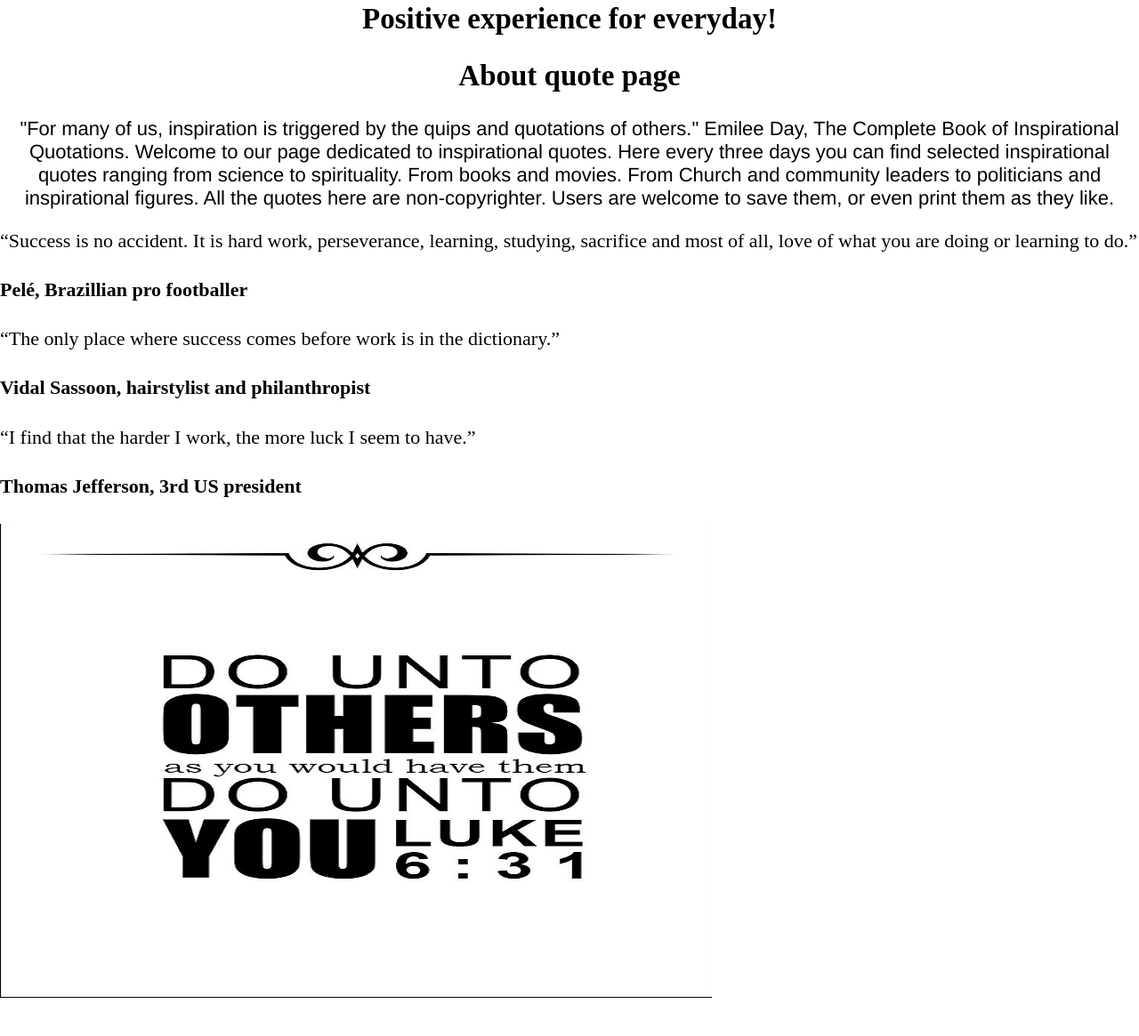
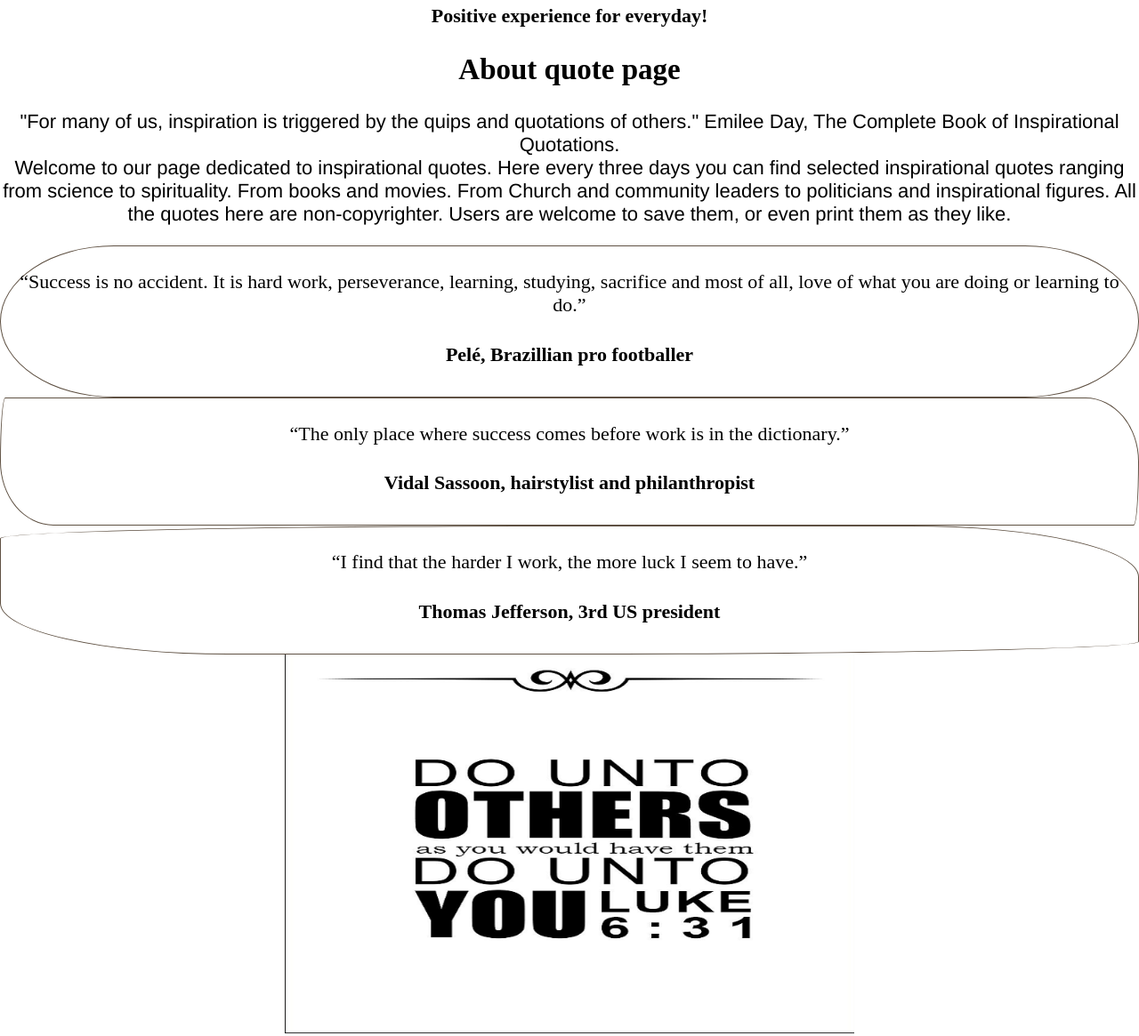
Before and after one commit to AaronRaven/wdd130, a plain HTML site: page goodness/quotes.html in a window 1280 px wide. Shown: the part 196-1361 px from the top of the page at 89% size. Drawn offline with Linux system fonts and the light colour scheme.

Commit message:
Homework

```diff
--- a/goodness/quotes.html
+++ b/goodness/quotes.html
@@ -26,27 +26,34 @@
     <main class="quotes-page">
         <section id="goodness-motto">
         <h1>Goodness</h1>
-        <h2>Positive experience for everyday!</h2>
+        <h4>Positive experience for everyday!</h4>
         </section>
         <section id="about">
             <h2>About quote page</h2>
             <p>
                 "For many of us, inspiration is triggered by the quips and quotations of others." Emilee Day, The Complete Book of Inspirational Quotations.
+                <br>
                 Welcome to our page dedicated to inspirational quotes. Here every three days you can find selected inspirational quotes ranging from science to spirituality.
                 From books and movies. From Church and community leaders to politicians and inspirational figures.
                 All the quotes here are non-copyrighter. Users are welcome to save them, or even print them as they like.
               </p>
         </section>
-        <section id="Goodness-quotes">
+        <section id="goodness-quotes">
+            <section id="quote-1">
             <p>“Success is no accident. It is hard work, perseverance, learning, studying, sacrifice and most of all, love of what you are doing or learning to do.”</p>
             <h4>Pelé, Brazillian pro footballer</h4>
+            </section>
+            <section id="quote-2">
             <p>“The only place where success comes before work is in the dictionary.”</p>
             <h4>Vidal Sassoon, hairstylist and philanthropist</h4>
+            </section>
+            <section id="quote-3">
             <p>“I find that the harder I work, the more luck I seem to have.”</p>
             <h4>Thomas Jefferson, 3rd US president</h4>
+            </section>
         </section>
         <section id="picture-in-quotes">
-        <img class="card-img" src="images/quote.png" alt="Arguably the most important line in the Bible">
+        <img id="picture-img" src="images/quote.png" alt="Arguably the most important line in the Bible">
         </section>
 
     <footer>
--- a/goodness/styles/style.css
+++ b/goodness/styles/style.css
@@ -145,7 +145,37 @@ footer p a:hover {
     opacity: .3;
     transform: scale(0.6);
 }
+/* Quote  Page */
+#Goodness-quotes{
+display: grid;
+text-align: center;
+}
 
+#picture-img{
+    display: block;
+    margin-left: auto;
+    margin-right: auto;
+    width: 50%;
+}
+
+#quote-1{
+    border: 0.5px solid #5F5143;
+    border-radius: 10% / 50%;
+    padding: 5px;
+    text-align: center;
+  }
+#quote-2{
+    border: 0.5px solid #5F5143;
+    border-radius: 10px 100px / 120px;
+    padding: 5px;
+    text-align: center;
+  }
+#quote-3{
+    border: 0.5px solid #5F5143;
+    border-radius: 50% 20% / 10% 40%;
+    padding: 5px;
+    text-align: center;
+  }
 /* Contact Us Page */
 
 /* Style inputs, select elements and textareas */
```
